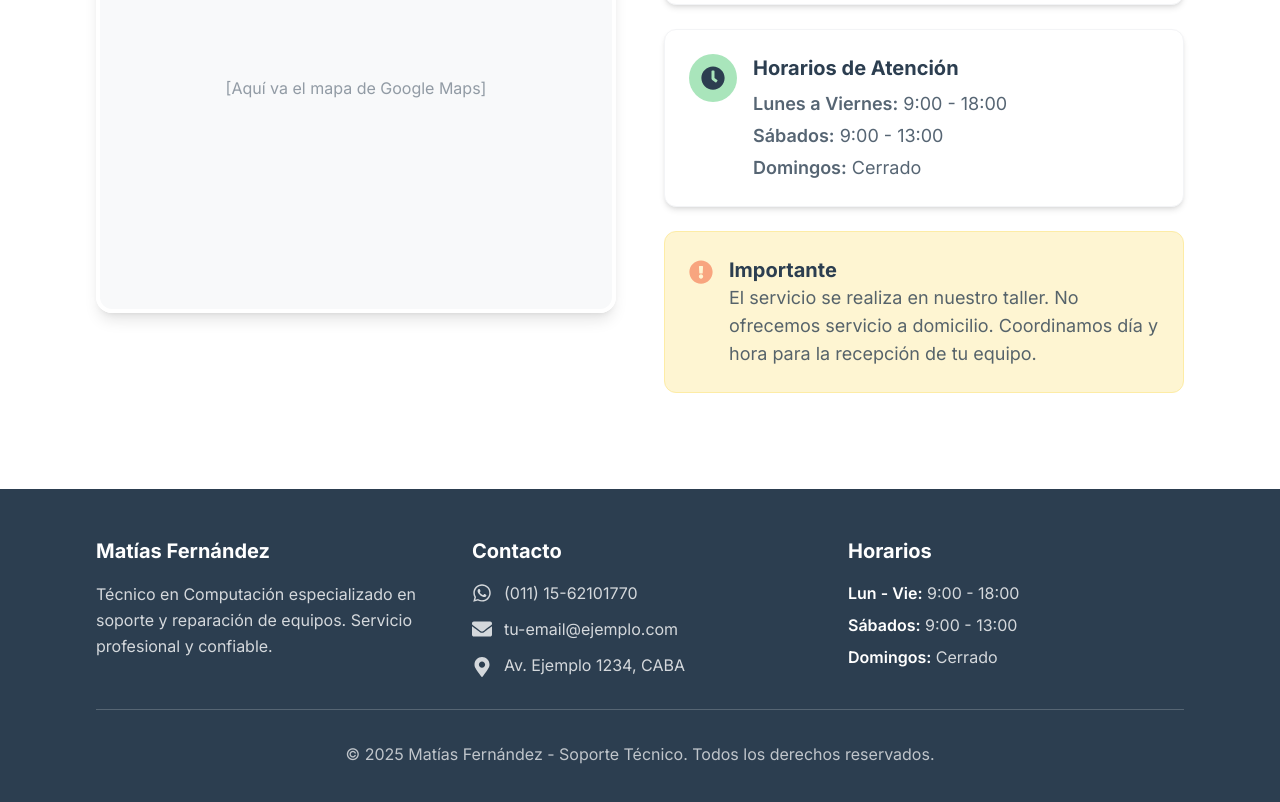
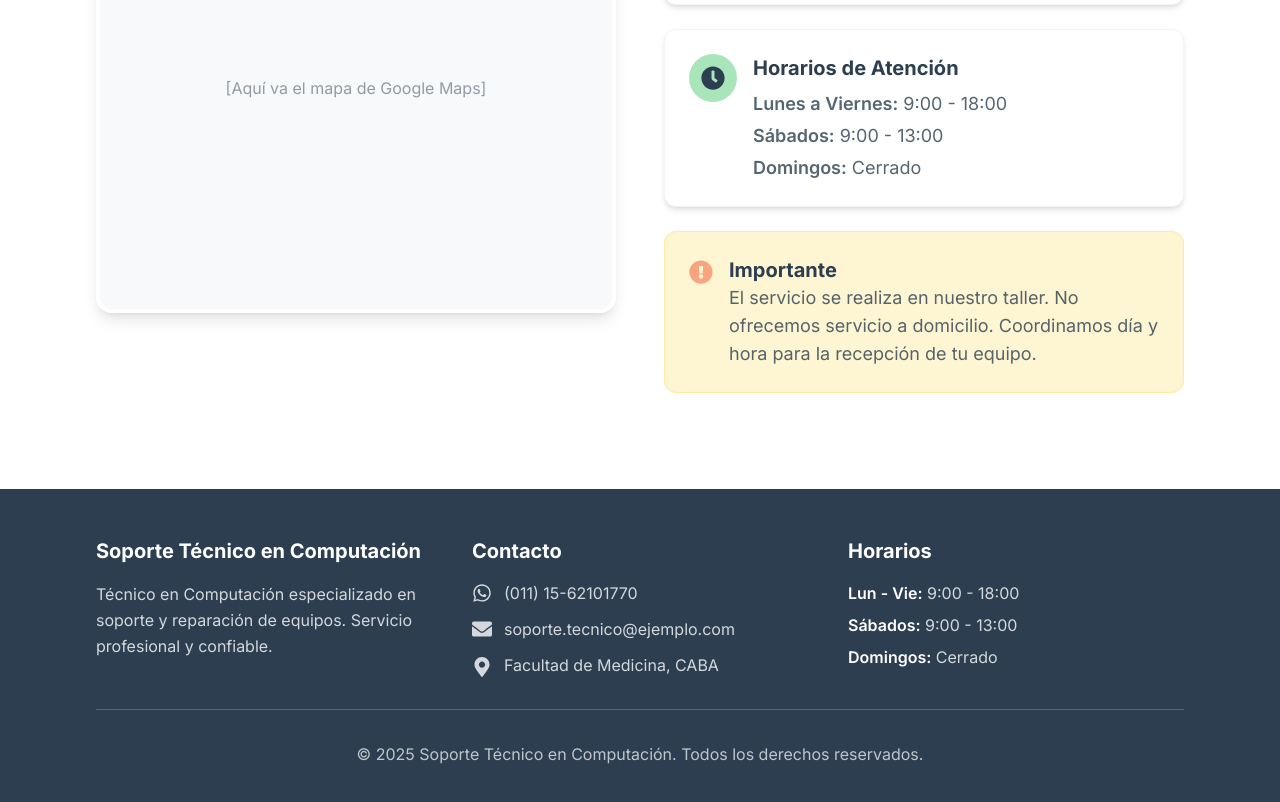
Before and after one commit to matfernandez27/soporte_tecnico_personal, a Next.js app: page / in a window 1280 px wide. Shown: the part 3059-3861 px from the top of the page. Built offline with nearby package versions, Linux system fonts and the light colour scheme.

Commit message:
ajustamos textos

```diff
--- a/src/components/Footer.tsx
+++ b/src/components/Footer.tsx
@@ -21,7 +21,7 @@ export default function Footer() {
           {/* Columna 1: Marca */}
           <div>
             <h3 className="text-xl font-bold text-white mb-4">
-              Matías Fernández
+              Soporte Técnico en Computación
             </h3>
             <p className="text-white/80 leading-relaxed">
               Técnico en Computación especializado en soporte y reparación de equipos.
@@ -47,11 +47,11 @@ export default function Footer() {
                 className="flex items-center gap-3 text-white/80 hover:text-verde-menta transition-colors"
               >
                 <FaEnvelope size={20} />
-                <span>tu-email@ejemplo.com</span>
+                <span>soporte.tecnico@ejemplo.com</span>
               </a>
               <div className="flex items-start gap-3 text-white/80">
                 <FaMapMarkerAlt size={20} className="mt-1 flex-shrink-0" />
-                <span>Av. Ejemplo 1234, CABA</span>
+                <span>Facultad de Medicina, CABA</span>
               </div>
             </div>
           </div>
@@ -70,7 +70,7 @@ export default function Footer() {
         {/* Barra de Copyright */}
         <div className="border-t border-white/20 pt-8 text-center">
           <p className="text-white/70">
-            © {new Date().getFullYear()} Matías Fernández - Soporte Técnico. Todos los derechos reservados.
+            © {new Date().getFullYear()} Soporte Técnico en Computación. Todos los derechos reservados.
           </p>
         </div>
       </div>
```
